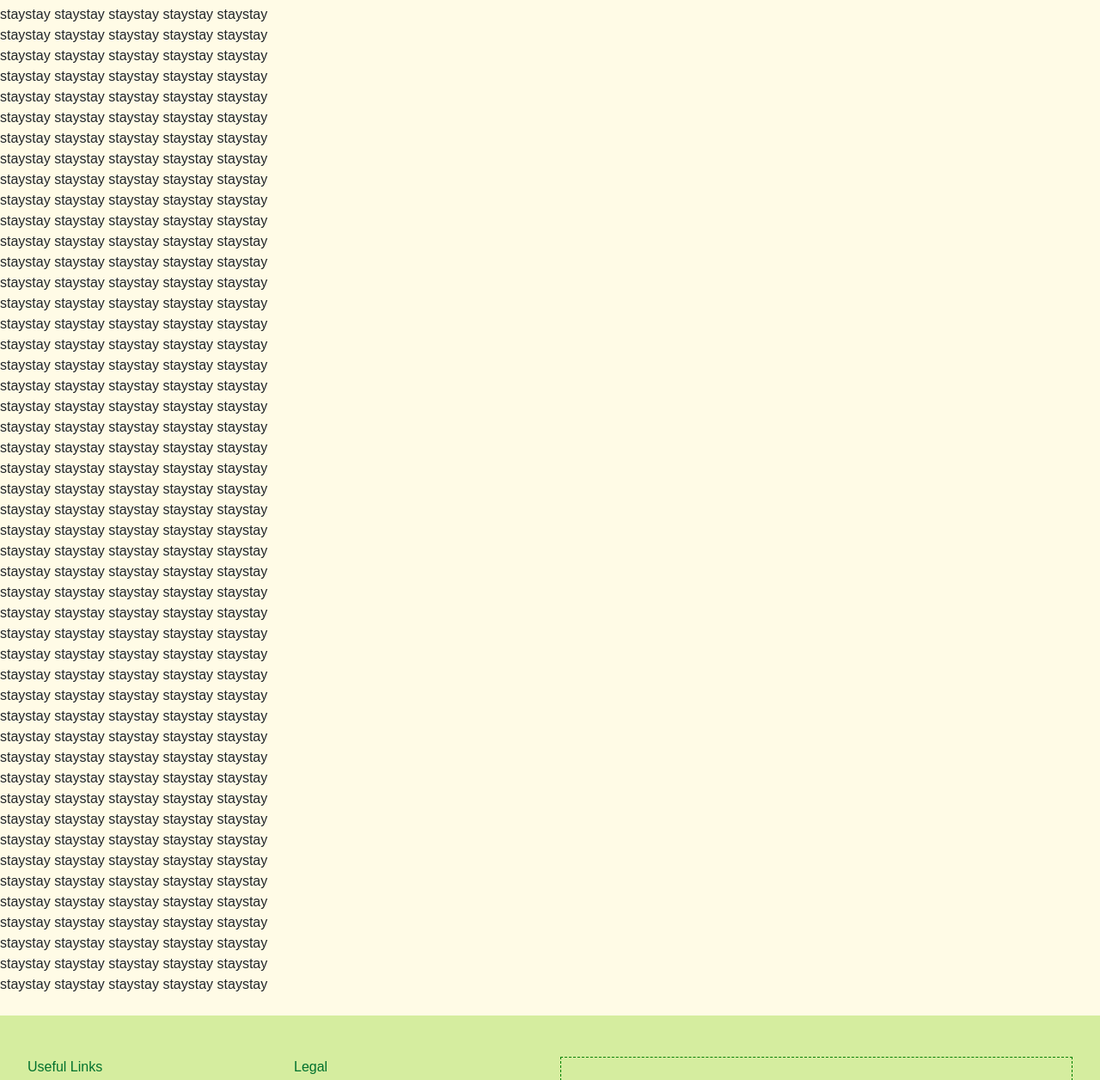
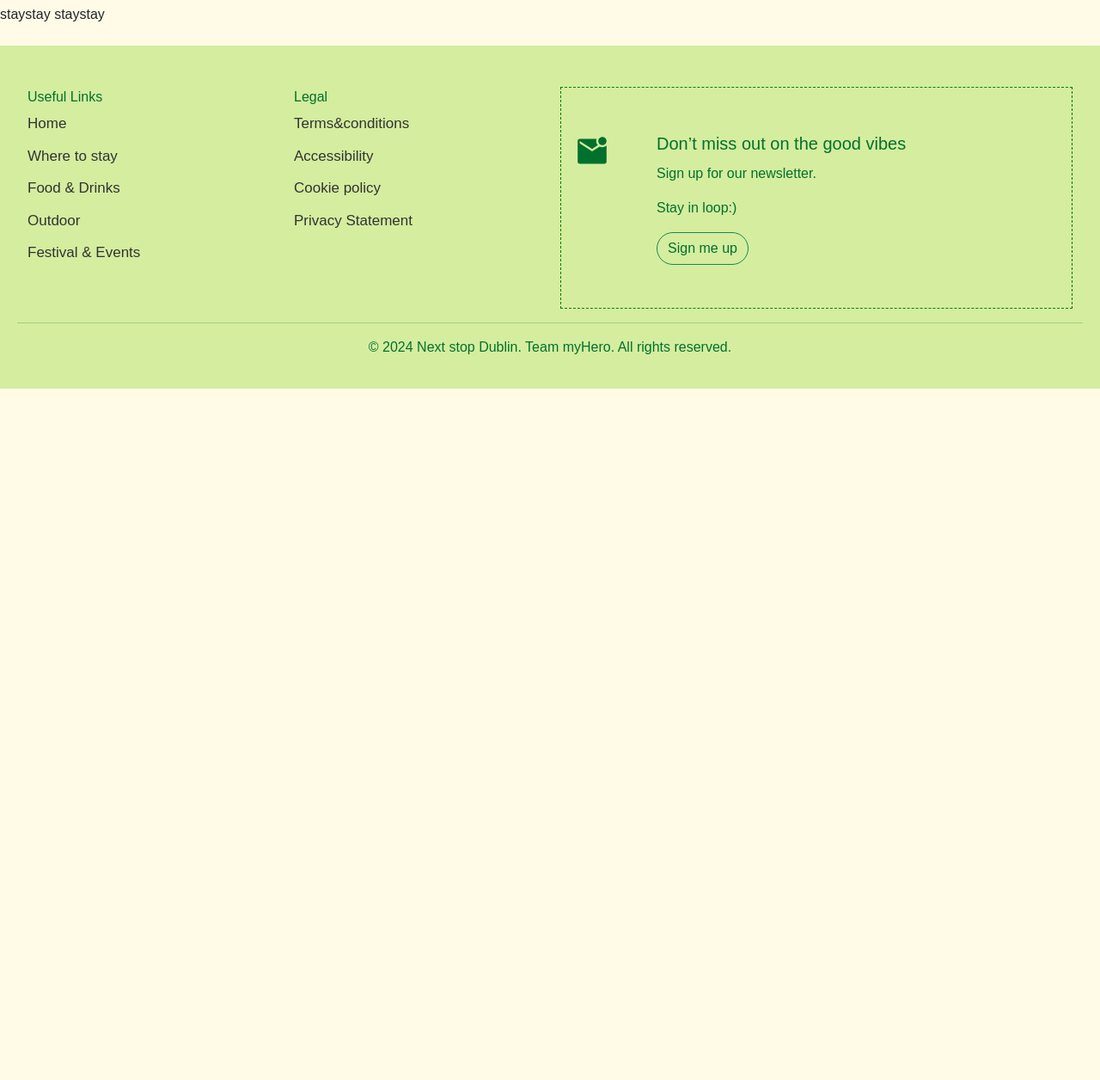
Before and after one commit to Jim124/Web-Design-CA2, a plain HTML site: page example.html in a window 1280 px wide. Shown: the part 175-1431 px from the top of the page at 86% size. After the commit the page ends 800 px from the top, so only its background shows below. Drawn offline with nearby package versions, Linux system fonts and the light colour scheme.

Commit message:
add link

```diff
--- a/example.html
+++ b/example.html
@@ -28,200 +28,6 @@
 	<!-- navbar part -->
 	<div id="navbar-placeholder"></div>
 	<div>staystay
-		staystay
-		staystay
-		staystay
-	staystay</div>
-	<div>staystay
-		staystay
-		staystay
-		staystay
-	staystay</div>	<div>staystay
-		staystay
-		staystay
-		staystay
-	staystay</div>	<div>staystay
-		staystay
-		staystay
-		staystay
-	staystay</div>	<div>staystay
-		staystay
-		staystay
-		staystay
-	staystay</div>	<div>staystay
-		staystay
-		staystay
-		staystay
-	staystay</div>	<div>staystay
-		staystay
-		staystay
-		staystay
-	staystay</div>	<div>staystay
-		staystay
-		staystay
-		staystay
-	staystay</div>	<div>staystay
-		staystay
-		staystay
-		staystay
-	staystay</div>	<div>staystay
-		staystay
-		staystay
-		staystay
-	staystay</div>	<div>staystay
-		staystay
-		staystay
-		staystay
-	staystay</div>	<div>staystay
-		staystay
-		staystay
-		staystay
-	staystay</div>	<div>staystay
-		staystay
-		staystay
-		staystay
-	staystay</div>	<div>staystay
-		staystay
-		staystay
-		staystay
-	staystay</div>	<div>staystay
-		staystay
-		staystay
-		staystay
-	staystay</div>	<div>staystay
-		staystay
-		staystay
-		staystay
-	staystay</div>	<div>staystay
-		staystay
-		staystay
-		staystay
-	staystay</div>	<div>staystay
-		staystay
-		staystay
-		staystay
-	staystay</div>	<div>staystay
-		staystay
-		staystay
-		staystay
-	staystay</div>	<div>staystay
-		staystay
-		staystay
-		staystay
-	staystay</div>	<div>staystay
-		staystay
-		staystay
-		staystay
-	staystay</div>	<div>staystay
-		staystay
-		staystay
-		staystay
-	staystay</div>
-	<div>staystay
-		staystay
-		staystay
-		staystay
-	staystay</div><div>staystay
-		staystay
-		staystay
-		staystay
-	staystay</div><div>staystay
-		staystay
-		staystay
-		staystay
-	staystay</div><div>staystay
-		staystay
-		staystay
-		staystay
-	staystay</div><div>staystay
-		staystay
-		staystay
-		staystay
-	staystay</div><div>staystay
-		staystay
-		staystay
-		staystay
-	staystay</div><div>staystay
-		staystay
-		staystay
-		staystay
-	staystay</div><div>staystay
-		staystay
-		staystay
-		staystay
-	staystay</div><div>staystay
-		staystay
-		staystay
-		staystay
-	staystay</div><div>staystay
-		staystay
-		staystay
-		staystay
-	staystay</div><div>staystay
-		staystay
-		staystay
-		staystay
-	staystay</div><div>staystay
-		staystay
-		staystay
-		staystay
-	staystay</div><div>staystay
-		staystay
-		staystay
-		staystay
-	staystay</div><div>staystay
-		staystay
-		staystay
-		staystay
-	staystay</div><div>staystay
-		staystay
-		staystay
-		staystay
-	staystay</div><div>staystay
-		staystay
-		staystay
-		staystay
-	staystay</div>
-	<div>staystay
-		staystay
-		staystay
-		staystay
-	staystay</div><div>staystay
-		staystay
-		staystay
-		staystay
-	staystay</div><div>staystay
-		staystay
-		staystay
-		staystay
-	staystay</div><div>staystay
-		staystay
-		staystay
-		staystay
-	staystay</div><div>staystay
-		staystay
-		staystay
-		staystay
-	staystay</div><div>staystay
-		staystay
-		staystay
-		staystay
-	staystay</div><div>staystay
-		staystay
-		staystay
-		staystay
-	staystay</div><div>staystay
-		staystay
-		staystay
-		staystay
-	staystay</div><div>staystay
-		staystay
-		staystay
-		staystay
-	staystay</div><div>staystay
-		staystay
-		staystay
-		staystay
 	staystay</div>
 	<!-- Footer Section -->
 	<div id="footer-placeholder"></div>
--- a/footer.html
+++ b/footer.html
@@ -20,7 +20,11 @@
 					<span class="title">Don’t miss out on the good vibes</span>
 					<div>Sign up for our newsletter.</div>
 					<div>Stay in loop:)</div>
-					<button type="button" class="btn btn-outline-success rounded-pill mt-2">Sign me up</button>
+					<button type="button" class="btn btn-outline-success rounded-pill mt-2">
+						<a href="sign-up.html">
+							Sign me up
+						</a>
+					</button>
 				</div>
 			</div>
 		</div>
--- a/navbar.html
+++ b/navbar.html
@@ -2,7 +2,7 @@
 		<nav class="navbar navbar-expand-lg fixed-top py-1">
 			<div class="container-fluid">
 				<!-- Logo -->
-				<a class="navbar-brand" href="#"><img src="src/logo.png" alt="Logo"></a>
+				<a class="navbar-brand" href="index.html"><img src="src/logo.png" alt="Logo"></a>
 
 				<!-- Offcanvas toggler -->
 				<button class="navbar-toggler" type="button" data-bs-toggle="offcanvas" data-bs-target="#offcanvasNavbar" aria-controls="offcanvasNavbar" aria-label="Toggle navigation">
@@ -28,8 +28,8 @@
 								</span>
 							</button>
 							<button class="btn btn-outline-success rounded-circle btn-search ms-2" type="button">
-							<a href="#">
-								<span class="material-icons">mail</span>
+							<a href="sign-up.html">
+								<span class="material-icons">person</span>
 							</a>
 						</button>
 						</form>
```
Also changed, not shown: index.html (+1 -5 lines).
